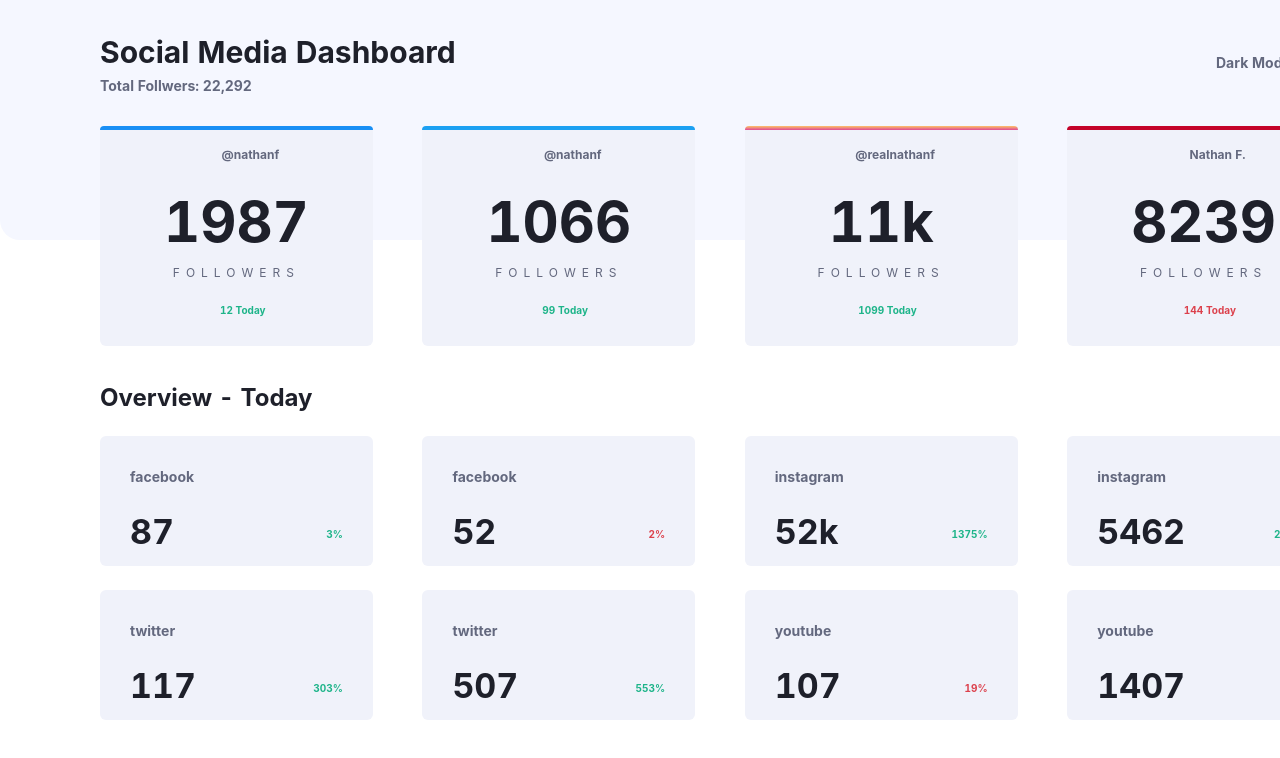
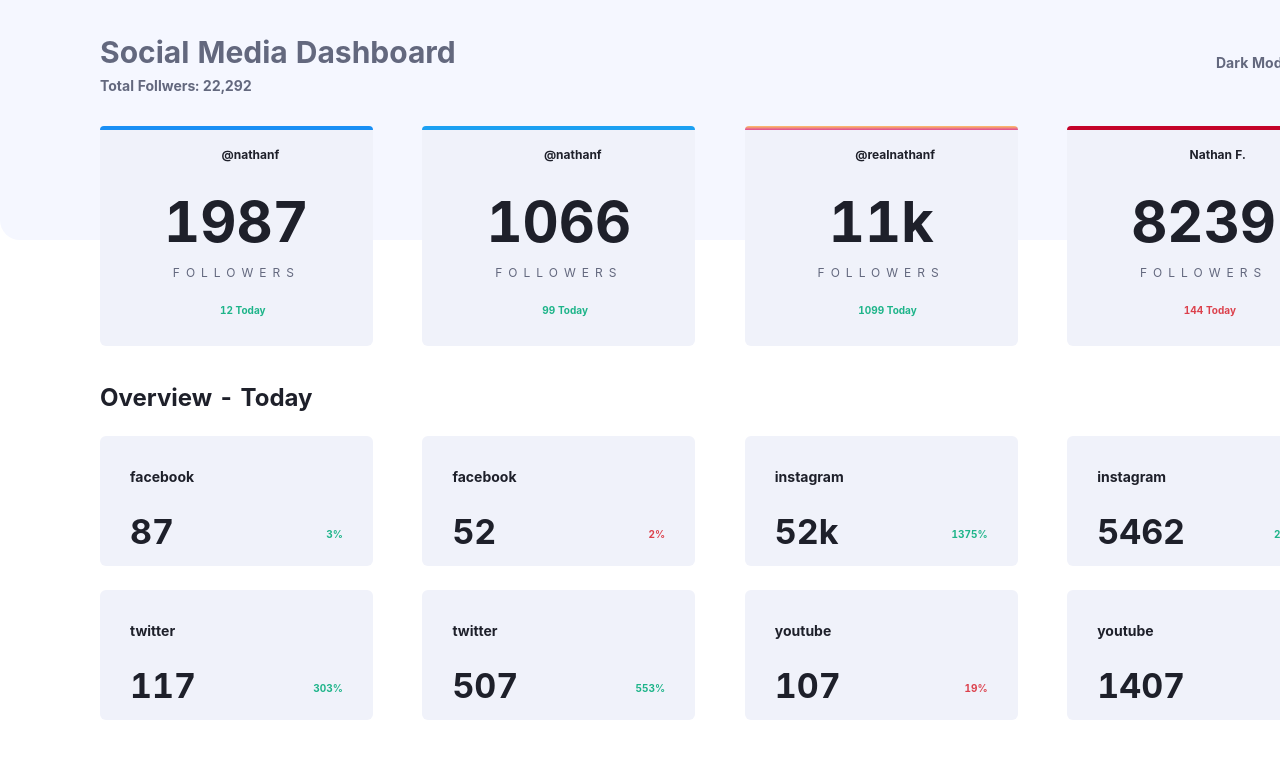
Before and after one commit to Tatekii/homeWork1, a Vue app: page / in a window 1280 px wide. Shown: the top 758 px of the page. Built offline with nearby package versions, Linux system fonts and the light colour scheme.

Commit message:
fix cursor

```diff
--- a/src/App.vue
+++ b/src/App.vue
@@ -16,6 +16,8 @@ export default {
 
 <style>
 #app {
-  font-family: "Inter"
+  font-family: "Inter";
+  min-height: 100vh;
+  background:var(--Bg--);
 }
 </style>
--- a/src/assets/style/common.css
+++ b/src/assets/style/common.css
@@ -5,7 +5,6 @@
   --Twitter--: hsl(203, 89%, 53%);
   --Instagram--: linear-gradient(hsl(37, 97%, 70%), hsl(329, 70%, 58%));
   --YouTube--: hsl(348, 97%, 39%);
-  cursor: pointer;
 }
 .facebook-line{
   background: var(--Facebook--);
@@ -19,3 +18,9 @@
 .youtube-line{
   background: var(--YouTube--);
 }
+* {
+  color: var(--Text--);
+}
+.pointer:hover{
+  cursor: pointer;
+}
--- a/src/assets/style/darkTheme.css
+++ /dev/null
@@ -1,11 +0,0 @@
-:root {
-  --Bg--: hsl(230, 17%, 14%);
-  --TopBg--: hsl(232, 19%, 15%);
-  --CardBg--: hsl(228, 28%, 20%);
-  --CardText--: hsl(228, 34%, 66%);
-  --Text--: white;
-  --Toggle--: linear-gradient(to right,hsl(210, 78%, 56%), hsl(146, 68%, 55%));
-}
-body{
-  background: var(--Bg--);
-}
--- /dev/null
+++ b/src/assets/style/desktop/big.css
@@ -0,0 +1,46 @@
+.big-card-block {
+  height: 220px;
+  width: 22%;
+  background: var(--CardBg--);
+  border-radius: 6px;
+  text-align: center;
+  display: flex;
+  flex-direction: column;
+}
+.top-border {
+  height: 4px;
+  border-top-left-radius: 6px;
+  border-top-right-radius: 6px;
+}
+.platform {
+  font-size: 12px;
+  color: var(--CardText--);
+  height: 50px;
+  line-height: 50px;
+}
+.platform .platName {
+  margin-left: 4px;
+  padding-top: 3px;
+}
+.count {
+  font-size: 56px;
+  /* letter-spacing: -4px; */
+  font-weight: 700;
+}
+.followers {
+  font-size: 12px;
+  font-weight: lighter;
+  letter-spacing: 6px;
+  color: var(--CardText--);
+  margin-bottom: 20px;
+}
+.compare {
+  height: 16px;
+  line-height: 16px;
+  font-size: 10px;
+  font-weight: 700;
+  color: var(--LimeGreen--);
+}
+.compare.red {
+  color: var(--BrightRed--);
+}
--- /dev/null
+++ b/src/assets/style/desktop/small.css
@@ -0,0 +1,26 @@
+.small-card-block {
+  height: 130px;
+  width: 22%;
+  background: var(--CardBg--);
+  border-radius: 6px;
+  margin-bottom: 24px;
+  padding: 30px;
+}
+.title {
+  display: flex;
+  flex-direction: row;
+  justify-content: space-between;
+  color: var(--CardText--);
+}
+.data {
+  display: flex;
+  flex-direction: row;
+  justify-content: space-between;
+  padding-top: 12px;
+}
+.data .number {
+  font-size: 34px;
+}
+.data .compare {
+  padding-top: 10px;
+}
--- a/src/assets/style/desktopLayout.css
+++ b/src/assets/style/desktopLayout.css
@@ -1,4 +1,8 @@
-body{
+@import url('./common.css');
+@import url('./desktop/big.css');
+@import url('./desktop/small.css');
+html,body{
   min-width: 1440px;
   font-weight: 700;
+  background: var(--Bg--);
 }
--- a/src/assets/style/lightTheme.css
+++ /dev/null
@@ -1,11 +0,0 @@
-:root {
-  --BG--: hsl(0, 0%, 100%);
-  --TopBg--: hsl(225, 100%, 98%);
-  --CardBg--: hsl(227, 47%, 96%);
-  --CardText--: hsl(228, 12%, 44%);
-  --Text--: hsl(230, 17%, 14%);
-  --Toggle--: hsl(230, 22%, 74%);
-}
-body{
-  background: var(--Bg--);
-}
--- a/src/components/ASwitch/ASwitch.vue
+++ b/src/components/ASwitch/ASwitch.vue
@@ -1,11 +1,11 @@
 <template>
-  <div>
-    <a-switch
-      default-checked
-      :loading="loading"
-      @change="onChange"
-      @click="onClick"
-    />
+  <div class="pointer">
+      <a-switch
+        :checked="isChecked"
+        :loading="loading"
+        @change="onChange"
+        @click="onClick"
+      />
   </div>
 </template>
 <script>
@@ -16,15 +16,18 @@ export default {
       loading: false
     };
   },
+  props: {
+    isChecked: Boolean
+  },
   methods: {
     onChange (checked) {
       this.$emit('switchTheme', checked)
     },
     onClick () {
       this.loading = true
-      setTimeout(()=>{
+      setTimeout(() => {
         this.loading = false
-      },500)
+      }, 500)
     }
   }
 };
--- a/src/components/BigCard/BigCard.vue
+++ b/src/components/BigCard/BigCard.vue
@@ -1,10 +1,10 @@
 <template>
-  <div class="big-card-block">
-    <div class="top-border" :class="cardData.platform+'-line'"></div>
+    <div class="big-card-block card pointer">
+      <div class="top-border" :class="cardData.platform + '-line'"></div>
       <div class="platform">
         <svg-icon
           :icon-class="cardData.platform"
-        style="width: 2em; height: 2em; vertical-align: middle;"
+          style="width: 2em; height: 2em; vertical-align: middle"
         ></svg-icon>
         <span class="platName">{{ cardData.name }}</span>
       </div>
@@ -12,15 +12,13 @@
       <p class="followers">FOLLOWERS</p>
       <div v-if="cardData.compare > 0">
         <div class="compare">
-        <svg-icon icon-class="up"
-        style="vertical-align: middle;"></svg-icon>
+          <svg-icon icon-class="up" style="vertical-align: middle"></svg-icon>
           {{ compareAbs(cardData.compare) }} Today
         </div>
       </div>
       <div v-else>
         <div class="compare red">
-        <svg-icon icon-class="down"
-        style="vertical-align: middle;"></svg-icon>
+          <svg-icon icon-class="down" style="vertical-align: middle"></svg-icon>
           {{ compareAbs(cardData.compare) }} Today
         </div>
       </div>
@@ -31,8 +29,6 @@
 import formatNumToK from '@/assets/helper/kFormat.js'
 export default {
   name: 'BigCard',
-  components: {
-  },
   props: {
     cardData: Object
   },
@@ -43,58 +39,6 @@ export default {
     formatNum (num) {
       return formatNumToK(num)
     }
-  },
-  computed: {
-
   }
 }
 </script>
-
-<style lang="css" scope>
-.big-card-block {
-  height: 220px;
-  width: 22%;
-  background: var(--CardBg--);
-  border-radius: 6px;
-  text-align: center;
-  display: flex;
-  flex-direction: column;
-}
-.top-border {
-  height: 4px;
-  border-top-left-radius: 6px;
-  border-top-right-radius: 6px;
-}
-.platform {
-  font-size: 12px;
-  color: var(--CardText--);
-  height: 50px;
-  line-height: 50px;
-}
-.platform .platName{
-  margin-left: 4px;
-  padding-top: 3px;
-}
-.count {
-  font-size: 56px;
-  /* letter-spacing: -4px; */
-  font-weight: 700;
-}
-.followers {
-  font-size: 12px;
-  font-weight: lighter;
-  letter-spacing: 6px;
-  color: var(--CardText--);
-  margin-bottom: 20px;
-}
-.compare {
-  height: 16px;
-  line-height: 16px;
-  font-size: 10px;
-  font-weight: 700;
-  color: var(--LimeGreen--);
-}
-.compare.red {
-  color: var(--BrightRed--);
-}
-</style>
--- a/src/components/SmallCard/SmallCard.vue
+++ b/src/components/SmallCard/SmallCard.vue
@@ -1,5 +1,5 @@
 <template>
-  <div class="small-card-block">
+  <div class="small-card-block card pointer">
       <section class="title">
         <span>{{ cardData.platform }}</span>
         <svg-icon
@@ -12,7 +12,10 @@
         <div class="compare">
           <div v-if="cardData.compare > 0">
             <div class="compare">
-            <svg-icon icon-class="up" style="vertical-align: middle"></svg-icon>
+              <svg-icon
+                icon-class="up"
+                style="vertical-align: middle"
+              ></svg-icon>
               {{ Math.abs(cardData.compare) }}%
             </div>
           </div>
@@ -40,32 +43,3 @@ export default {
   }
 }
 </script>
-
-<style  scoped>
-.small-card-block {
-  height: 130px;
-  width: 22%;
-  background: var(--CardBg--);
-  border-radius: 6px;
-  margin-bottom: 24px;
-  padding: 30px;
-}
-.title {
-  display: flex;
-  flex-direction: row;
-  justify-content: space-between;
-  color: var(--CardText--);
-}
-.data {
-  display: flex;
-  flex-direction: row;
-  justify-content: space-between;
-  padding-top: 12px;
-}
-.data .number {
-  font-size: 34px;
-}
-.data .compare {
-  padding-top: 10px;
-}
-</style>
--- a/src/view/Home/Home.vue
+++ b/src/view/Home/Home.vue
@@ -11,7 +11,7 @@
         </div>
         <div class="right">
           <div class="switch-title">Dark Mode</div>
-          <ASwitch @switchTheme="switchTheme"></ASwitch>
+          <ASwitch @switchTheme="switchTheme" :isChecked="switchState"></ASwitch>
         </div>
       </header>
       <section class="changes">
@@ -134,7 +134,8 @@ export default {
             }
           ]
         }
-      ]
+      ],
+      switchState:true
     }
   },
   methods: {
@@ -154,6 +155,7 @@ export default {
         darkSheet.disabled = true
         localStorage.setItem('theme','light')
       }
+      this.switchState = !this.switchState
 
     }
   },
@@ -179,19 +181,19 @@ export default {
     }
   },
   created () {
+    //false => darkmode
     let themeSetting = localStorage.getItem('theme')
-    console.log(themeSetting);
     if (themeSetting === 'dark') {
       this.switchTheme(false)
+      this.switchState = false
+    }else{
+      this.switchState = true
     }
   }
 }
 </script>
 
 <style lang="css" scoped>
-* {
-  color: var(--Text--);
-}
 .wrapper {
   background: var(--Bg--);
 }
@@ -246,6 +248,7 @@ export default {
 }
 .overview .overview-list {
   display: flex;
+  flex-direction: row;
   flex-wrap: wrap;
   justify-content: space-between;
 }
```
Also changed, not shown: src/components/mixins/blockAnimation.js (added, +10 -0 lines). Lines whose indentation alone changed are shown as unchanged.
